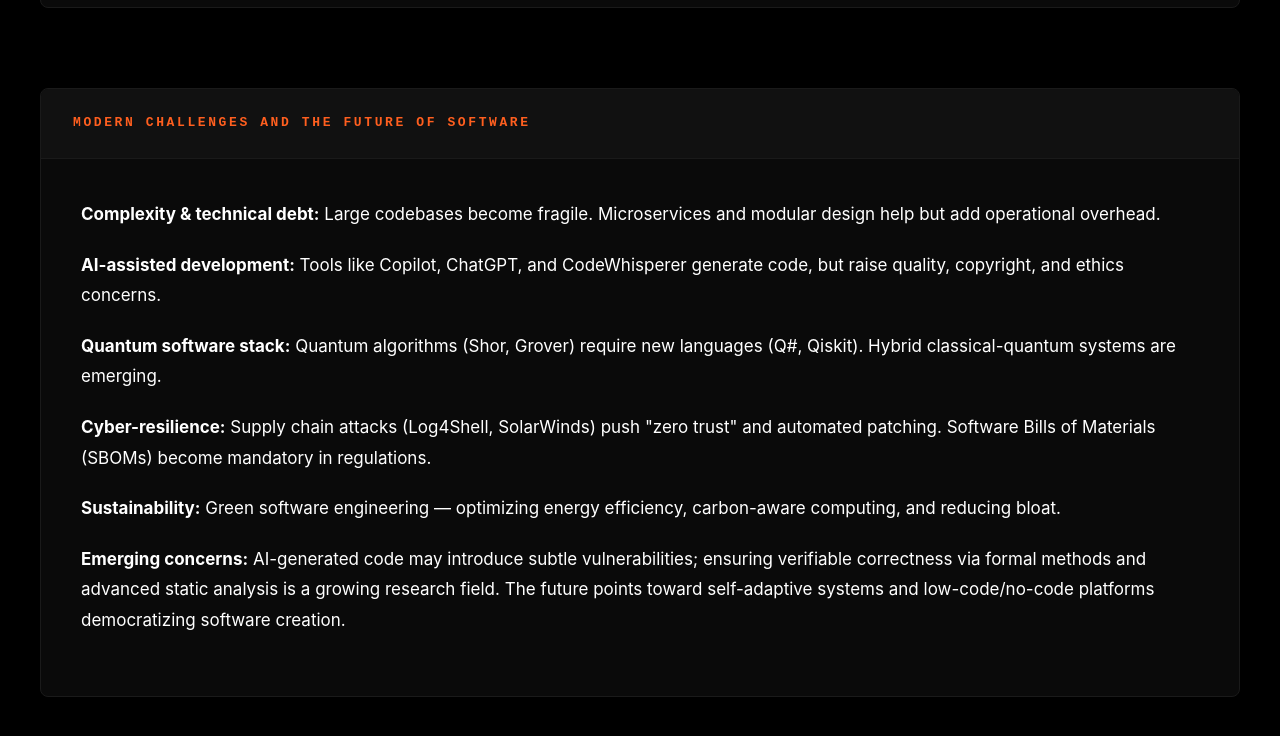
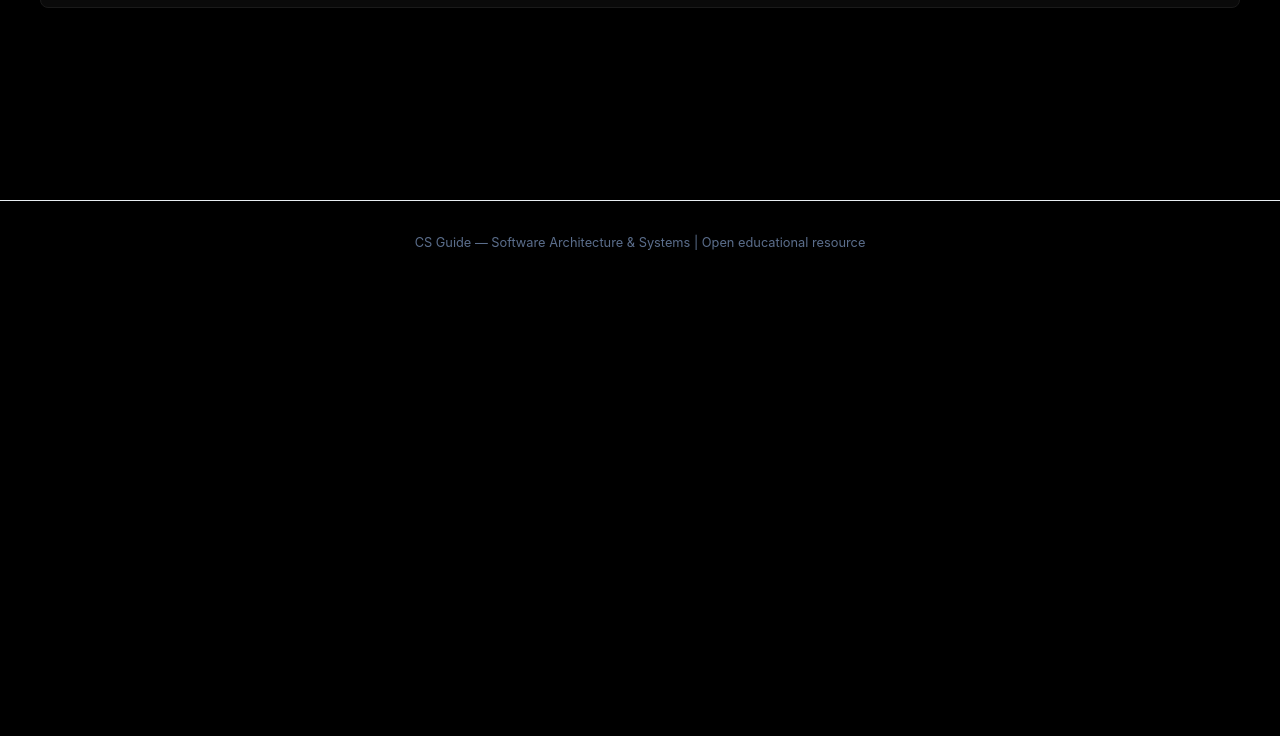
Before and after one commit to R12YKL/web-design-project, a website built with Vite: page software.html in a window 1280 px wide. Shown: the part 5785-6521 px from the top of the page. After the commit the page ends 6071 px from the top, so only its background shows below. Built offline with nearby package versions, Linux system fonts and the light colour scheme.

Commit message:
Update software.html

```diff
--- a/software.html
+++ b/software.html
@@ -155,18 +155,7 @@
                     </div>
                 </section>
 
-                <!-- Modern Challenges & Future of Software -->
-                <section class="info-section">
-                    <h2>Modern Challenges and The Future of Software</h2>
-                    <div class="section-content">
-                        <p><strong>Complexity & technical debt:</strong> Large codebases become fragile. Microservices and modular design help but add operational overhead.</p>
-                        <p><strong>AI-assisted development:</strong> Tools like Copilot, ChatGPT, and CodeWhisperer generate code, but raise quality, copyright, and ethics concerns.</p>
-                        <p><strong>Quantum software stack:</strong> Quantum algorithms (Shor, Grover) require new languages (Q#, Qiskit). Hybrid classical-quantum systems are emerging.</p>
-                        <p><strong>Cyber-resilience:</strong> Supply chain attacks (Log4Shell, SolarWinds) push "zero trust" and automated patching. Software Bills of Materials (SBOMs) become mandatory in regulations.</p>
-                        <p><strong>Sustainability:</strong> Green software engineering — optimizing energy efficiency, carbon-aware computing, and reducing bloat.</p>
-                        <p><strong>Emerging concerns:</strong> AI-generated code may introduce subtle vulnerabilities; ensuring verifiable correctness via formal methods and advanced static analysis is a growing research field. The future points toward self-adaptive systems and low-code/no-code platforms democratizing software creation.</p>
-                    </div>
-                </section>
+
             </div>
         </section>
     </main>
```
